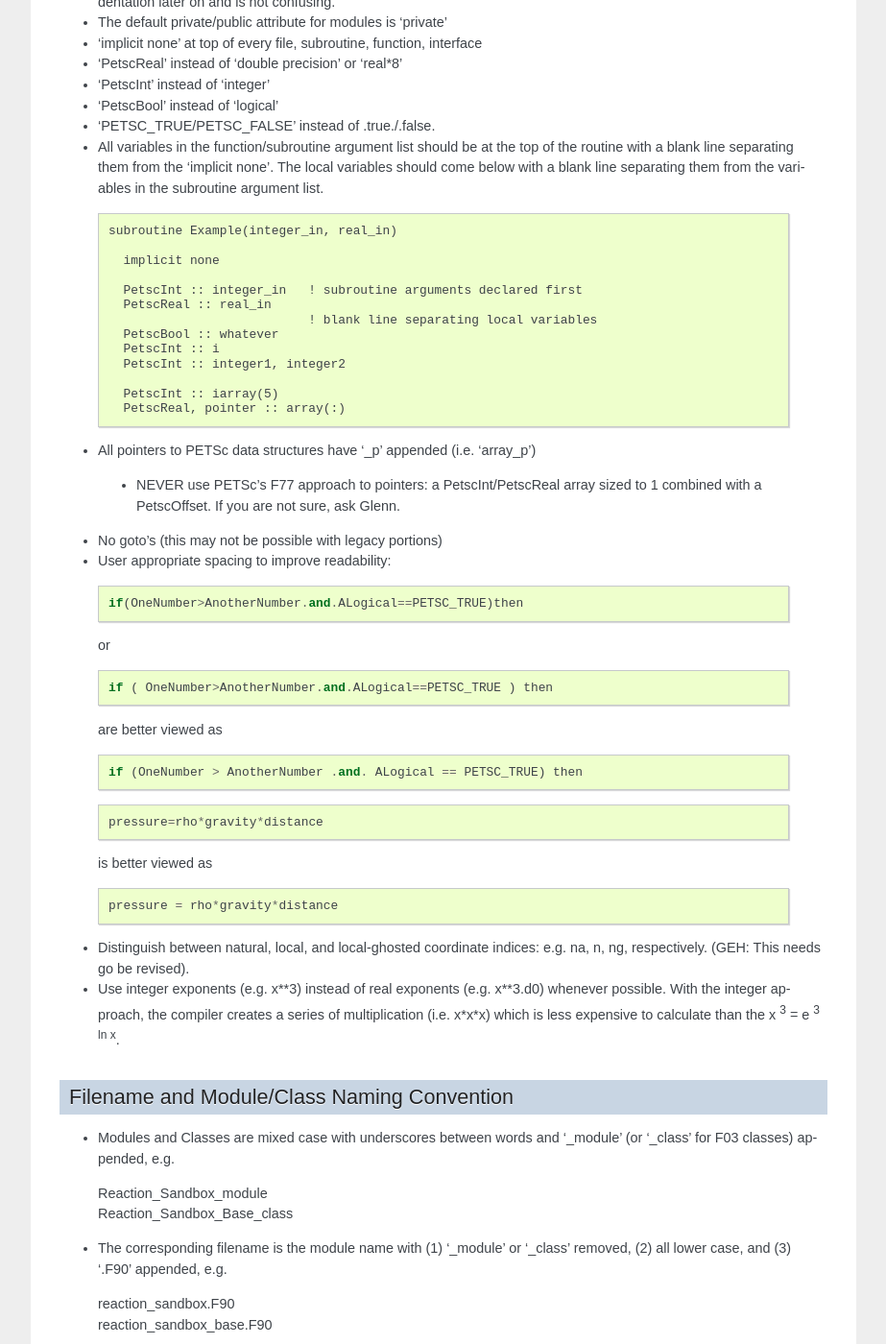
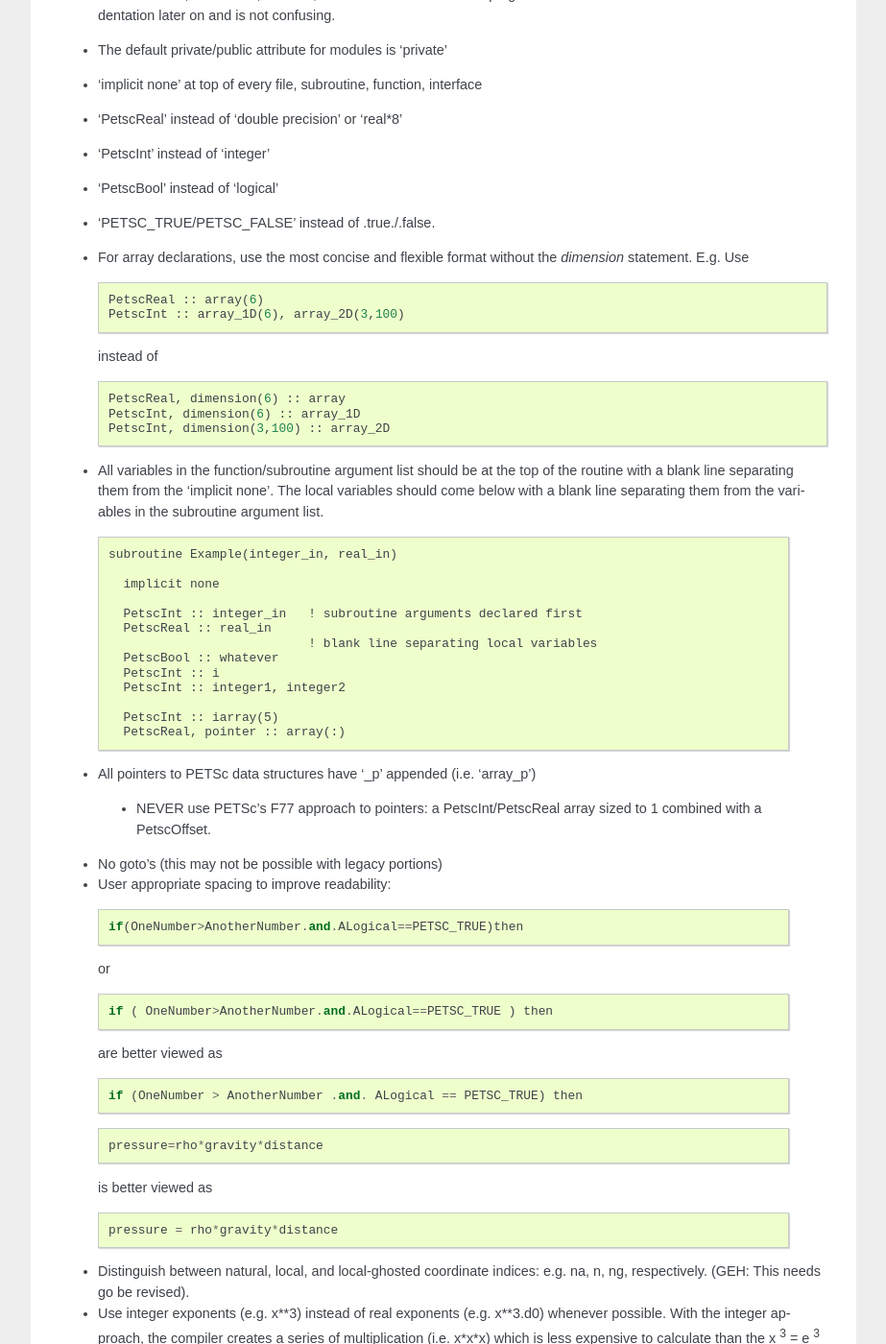
Before and after one commit to Miracloon/pflotran-documentation, a Sphinx documentation site: the page built from source/developer_guide/training/fortran_coding_standard.rst, in a window 1280 px wide and 1400 px high, scrolled down 1092 px. Shown: the whole window at 96% size, without its empty margins (318-1241 px from the left). Built offline with Sphinx 7.4.7, drawn with Linux system fonts in a browser that asks for light colours.

Commit message:
Added guidance on defining array dimensions

```diff
--- a/source/developer_guide/training/fortran_coding_standard.rst
+++ b/source/developer_guide/training/fortran_coding_standard.rst
@@ -59,6 +59,19 @@ Guidelines
 * 'PetscInt' instead of 'integer'
 * 'PetscBool' instead of 'logical'
 * 'PETSC_TRUE/PETSC_FALSE' instead of .true./.false.
+* For array declarations, use the most concise and flexible format without the *dimension* statement.  E.g. Use
+  ::
+
+     PetscReal :: array(6)
+     PetscInt :: array_1D(6), array_2D(3,100)
+
+  instead of
+  ::
+
+     PetscReal, dimension(6) :: array
+     PetscInt, dimension(6) :: array_1D
+     PetscInt, dimension(3,100) :: array_2D
+
 * All variables in the function/subroutine argument list should be at the top of the routine with a blank line separating them from the 'implicit none'.  The local variables should come below with a blank line separating them from the variables in the subroutine argument list.
 
  ::
@@ -79,7 +92,7 @@ Guidelines
 
 * All pointers to PETSc data structures have '_p' appended (i.e. 'array_p')
 
- * NEVER use PETSc's F77 approach to pointers: a PetscInt/PetscReal array sized to 1 combined with a PetscOffset.  If you are not sure, ask Glenn.
+ * NEVER use PETSc's F77 approach to pointers: a PetscInt/PetscReal array sized to 1 combined with a PetscOffset.
 
 * No goto's (this may not be possible with legacy portions)
 * User appropriate spacing to improve readability:
```
